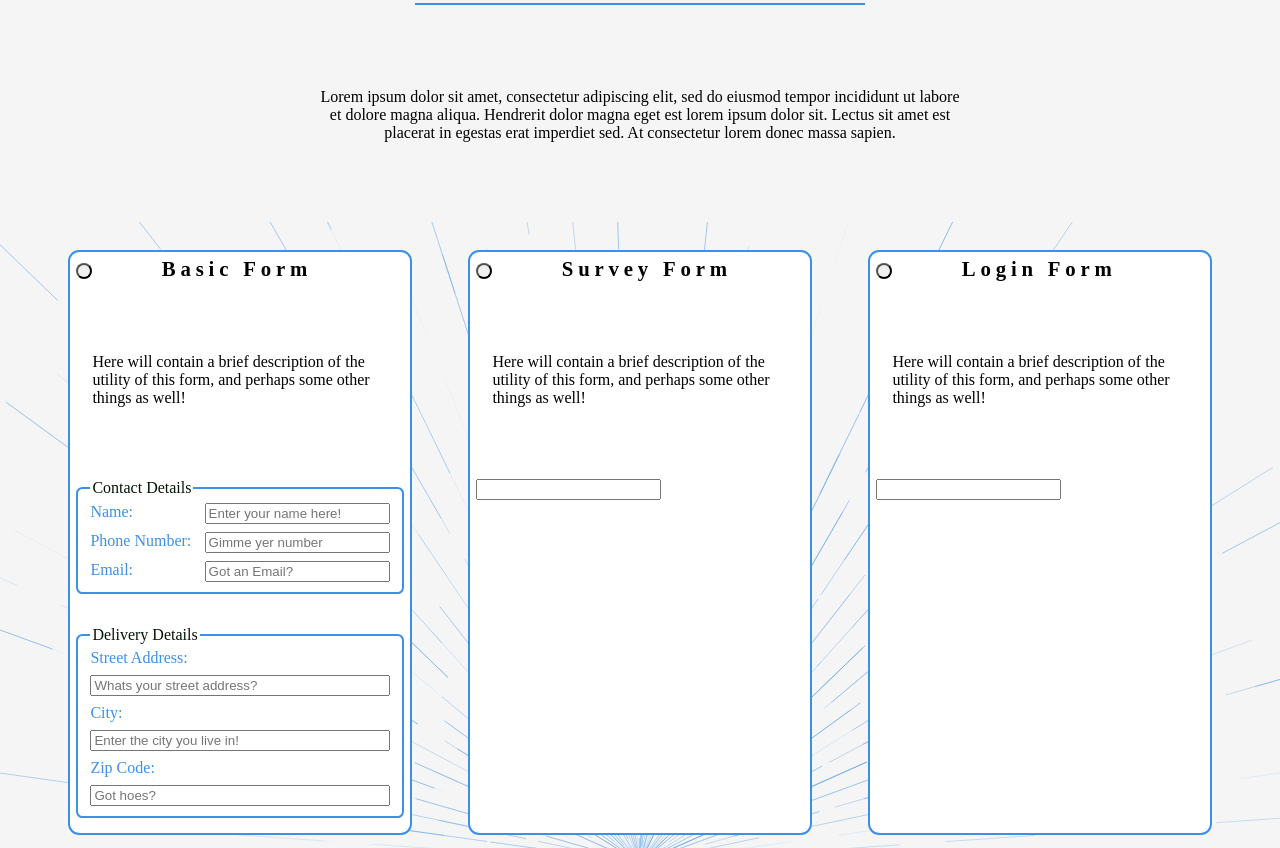
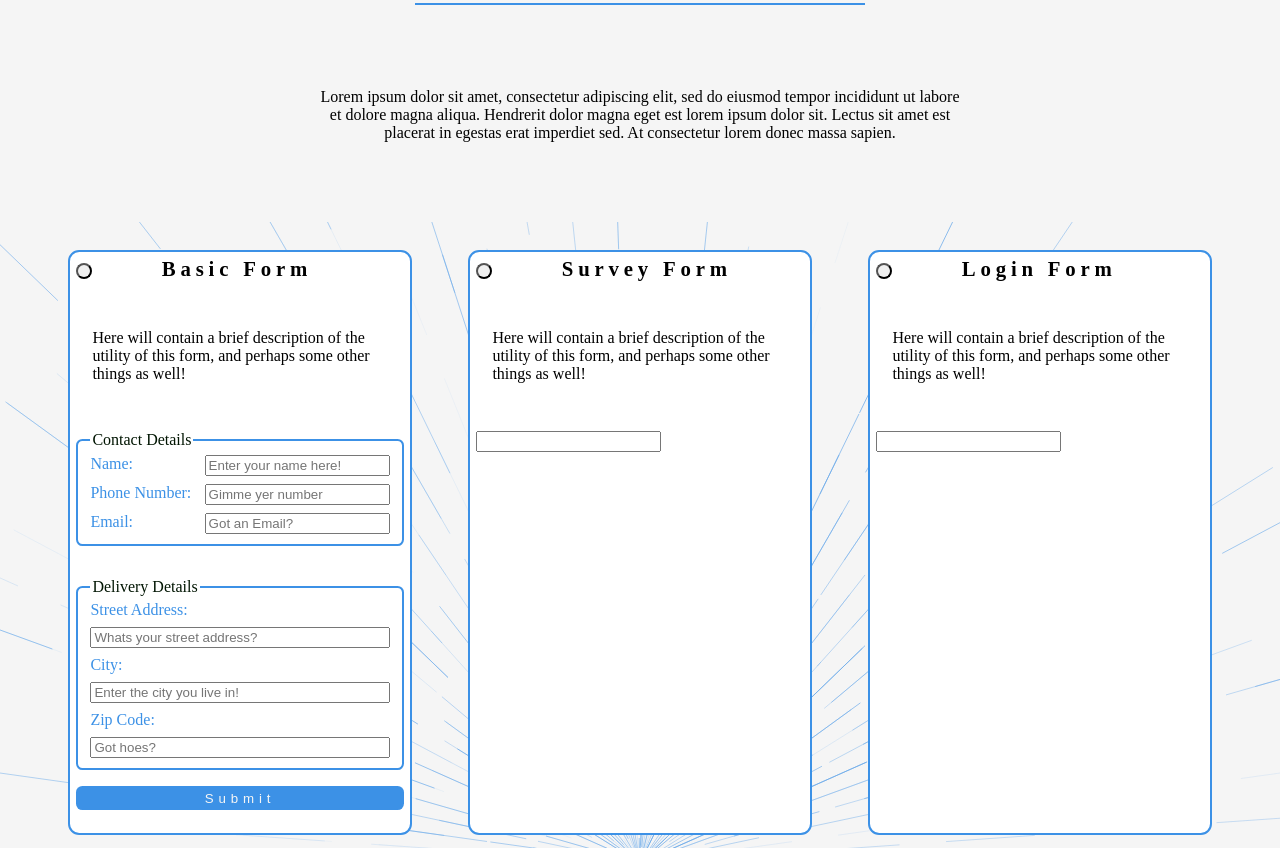
Before and after one commit to JS-Law/Forms-Exercise, a plain HTML site: page index.html in a window 1280 px wide. Shown: the part 104-952 px from the top of the page. Drawn offline with Linux system fonts and the light colour scheme; a web font is replaced by a local one.

Commit message:
Add button to basic form

```diff
--- a/index.html
+++ b/index.html
@@ -62,7 +62,7 @@
                         </div>
                     </fieldset>
 
-                    <fieldset class="basicform">
+                    <fieldset class="basicform" id="deliveryDetails">
                         <legend>Delivery Details</legend>
 
                         <label for="street_address">Street Address:</label>
@@ -74,6 +74,7 @@
                         <label for="zip_code">Zip Code:</label>
                         <input type="text" placeholder="Got hoes?" id="zip_code" name="zip_code" />
                     </fieldset>
+                    <button id="basicSubmit" type="submit">Submit</button>
                 </div>
             </div>
 
--- a/input/styles.scss
+++ b/input/styles.scss
@@ -124,8 +124,20 @@ header{
                 border-radius: .7rem;
             }
             .formdescription{
+                margin-block: 3rem;
                 margin-inline: 1rem;
-                margin-block: 4.5rem;
+            }
+            #deliveryDetails{
+                margin-block-end: 1rem;
+            }
+            #basicSubmit{
+                width: 100%;
+                height: 1.5rem;
+                border-radius: .4rem;
+                border: none;
+                color: whitesmoke;
+                letter-spacing: .3rem;
+                background-color: $tufts-blue;
             }
             .basicform{
                 display: flex;
```
Also changed, not shown: output/styles.css, 1 other file.
